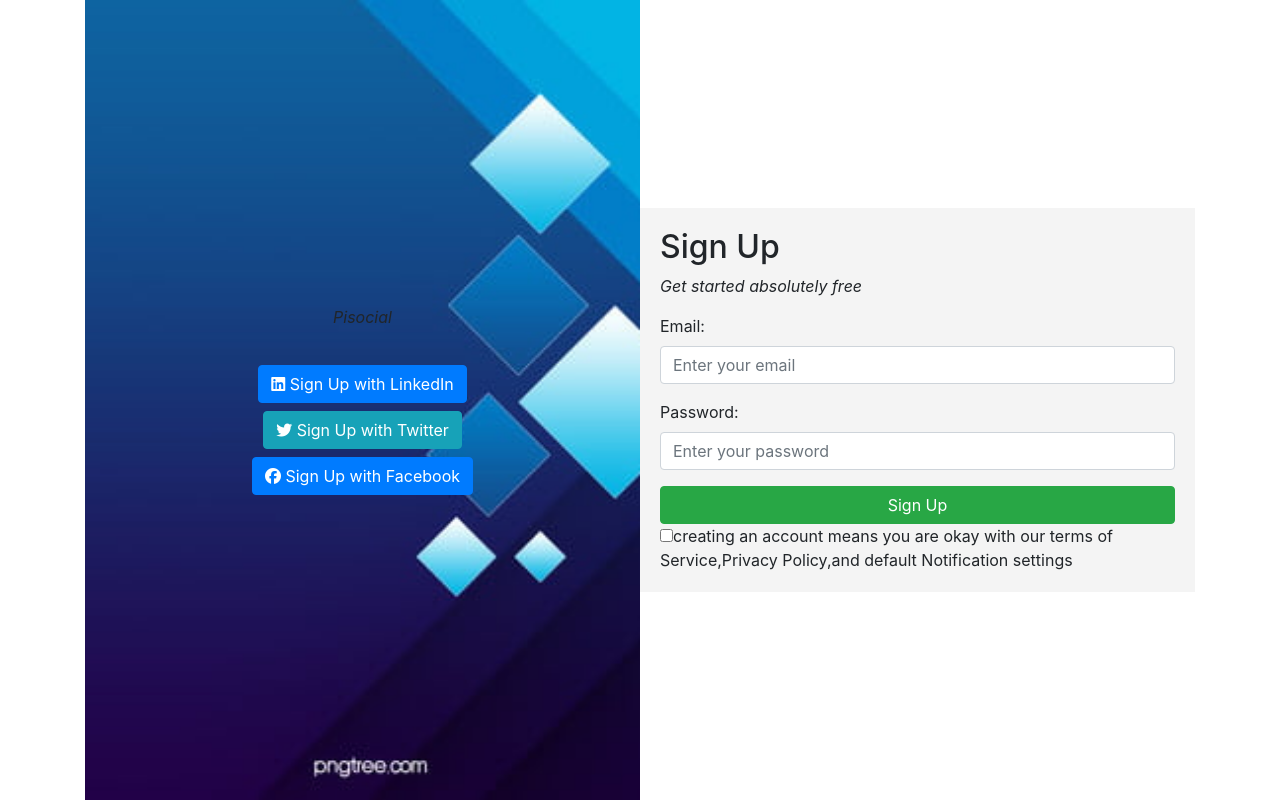
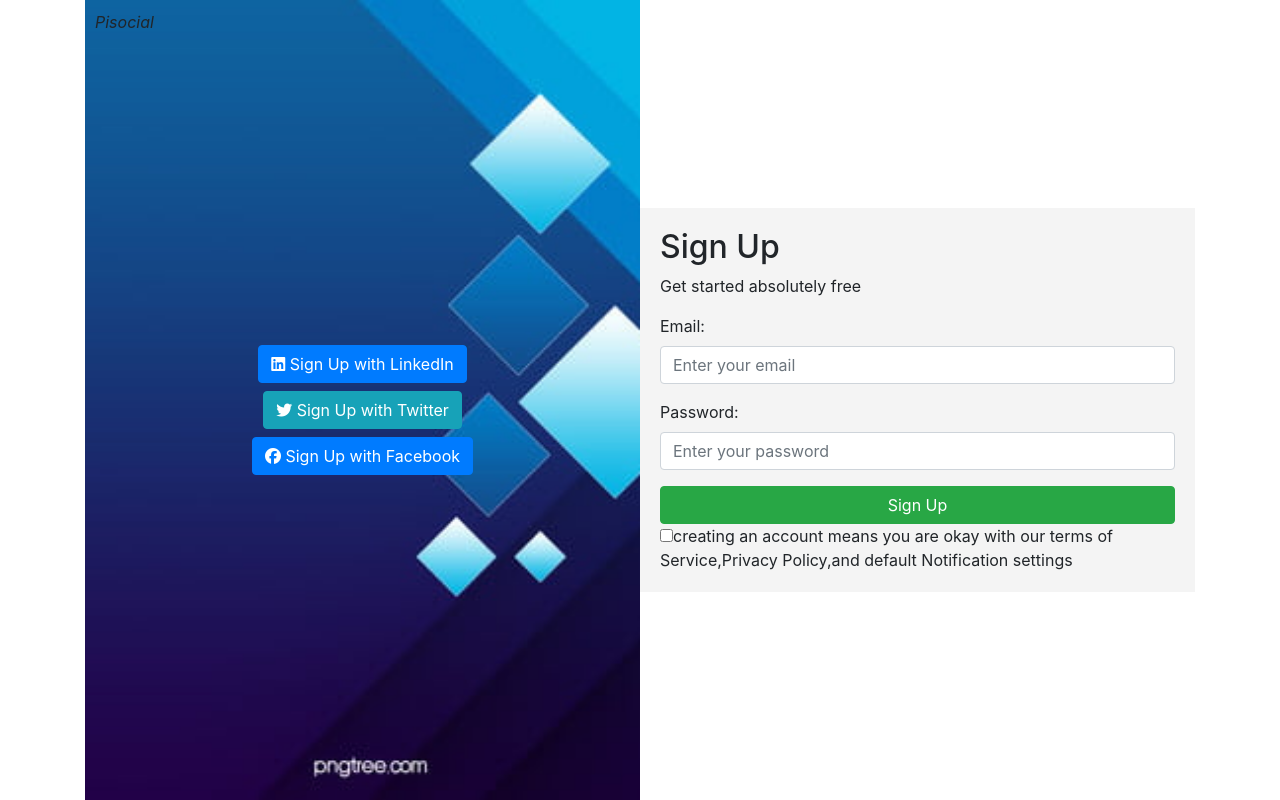
Before and after one commit to Lareb1/Quiz2, a plain HTML site: page index.html in a window 1280 px wide. Drawn offline with nearby package versions, Linux system fonts and the light colour scheme.

Commit message:
first commit

```diff
--- a/stylee/stylee.css
+++ b/stylee/stylee.css
@@ -1,6 +1,4 @@
-p{
-    font-style: italic;
-}
+
 .login-container {
     display: flex;
     justify-content: center;
@@ -30,6 +28,25 @@ p{
     align-items: center;
     text-align: center;
 }
+/* stylee/stylee.css */
+.left-side {
+    background-image: url("/assets/img/11.jpg");
+    background-size: cover;
+    background-repeat: no-repeat;
+    width: 50%;
+    height: 100%;
+    position: relative; /* Add this */
+}
+
+/* stylee/stylee.css */
+.left-side p {
+    position: absolute;
+    top: 10px;
+    left: 10px;
+    font-style: italic; /* Add this */
+}
+
+
 
 .social-icons {
     margin-top: 20px;
```
